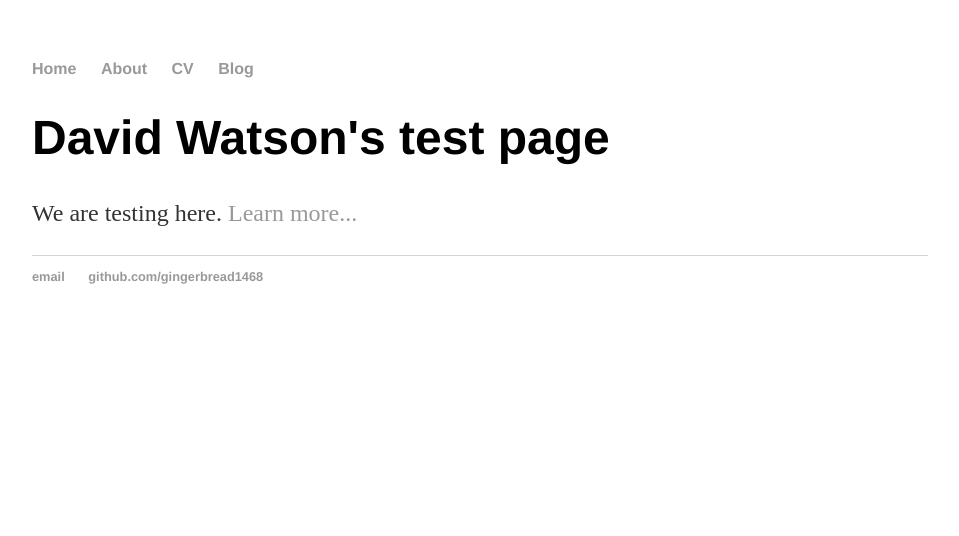
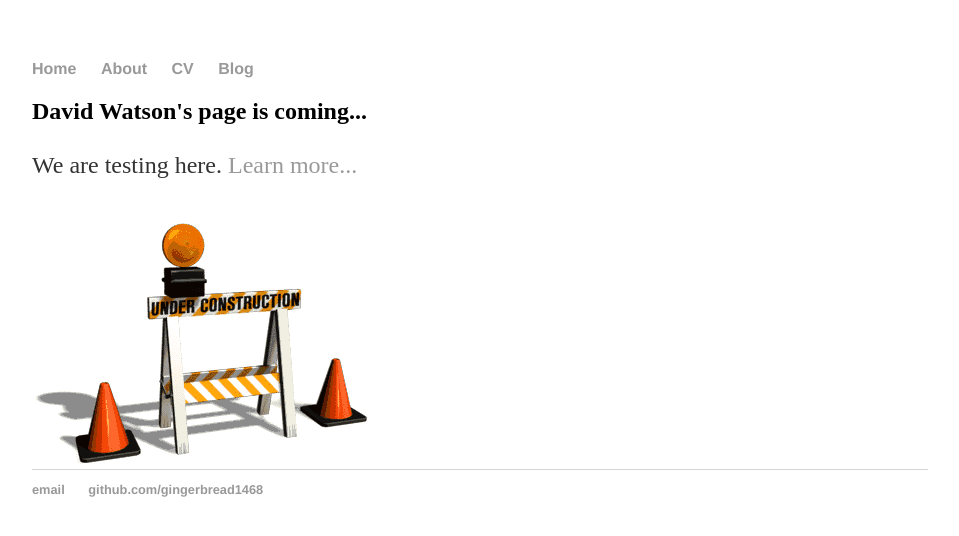
Before and after one commit to gingerbread1468/gingerbread1468.github.io, a plain HTML site: page index.html in a window 1280 px wide. Shown: the whole page, without its empty margins (160-1119 px from the left). Drawn offline with Linux system fonts and the light colour scheme.

Commit message:
Update index.html

```diff
--- a/index.html
+++ b/index.html
@@ -16,8 +16,10 @@
 		</nav>
 		<div class="container">
     		<div class="blurb">
-        		<h1>David Watson's test page</h1>
+        		<h2>David Watson's page is coming...</h2>
 				<p>We are testing here. <a href="/about">Learn more...</a></p>
+
+		<img src="under_construction.gif" border="0"/>
     		</div><!-- /.blurb -->
 		</div><!-- /.container -->
 		<footer>
```
